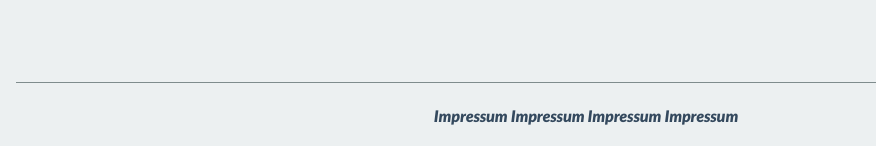
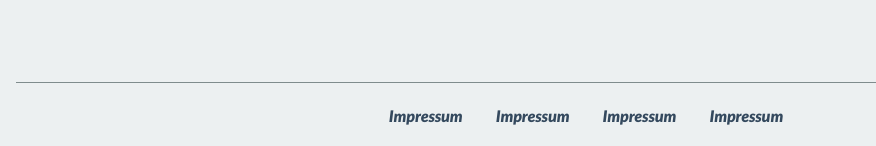
Before and after one commit to 6LTM/6ltm.github.io, a Jekyll site: the page built from _posts/2013-11-19-6ltm-das-projekt.md, in a window 1280 px wide. Shown: the part 3466-3612 px from the top of the page, without its empty margins (54-930 px from the left). Built offline with Jekyll 4.4.1, drawn with Linux system fonts in a browser that asks for light colours; nearby versions of some CDN libraries; Markdown is read by kramdown in place of the engine named in the settings; comment, search, counter and statistics services are not loaded.

Commit message:
added margin to footer list elements

```diff
--- a/_sass/footer.scss
+++ b/_sass/footer.scss
@@ -10,6 +10,9 @@ footer{
         text-align: center;
         li{
             display: inline;
+            a{
+                margin: 0 15px;
+            }
         }
     }
 }
--- a/css/footer.css
+++ b/css/footer.css
@@ -67,3 +67,7 @@ footer ul {
 footer ul li {
   display: inline;
 }
+/* line 13, ../_sass/footer.scss */
+footer ul li a {
+  margin: 0 15px;
+}
--- a/css/screen.css
+++ b/css/screen.css
@@ -876,3 +876,7 @@ footer ul {
 footer ul li {
   display: inline;
 }
+/* line 13, ../_sass/footer.scss */
+footer ul li a {
+  margin: 0 15px;
+}
```
